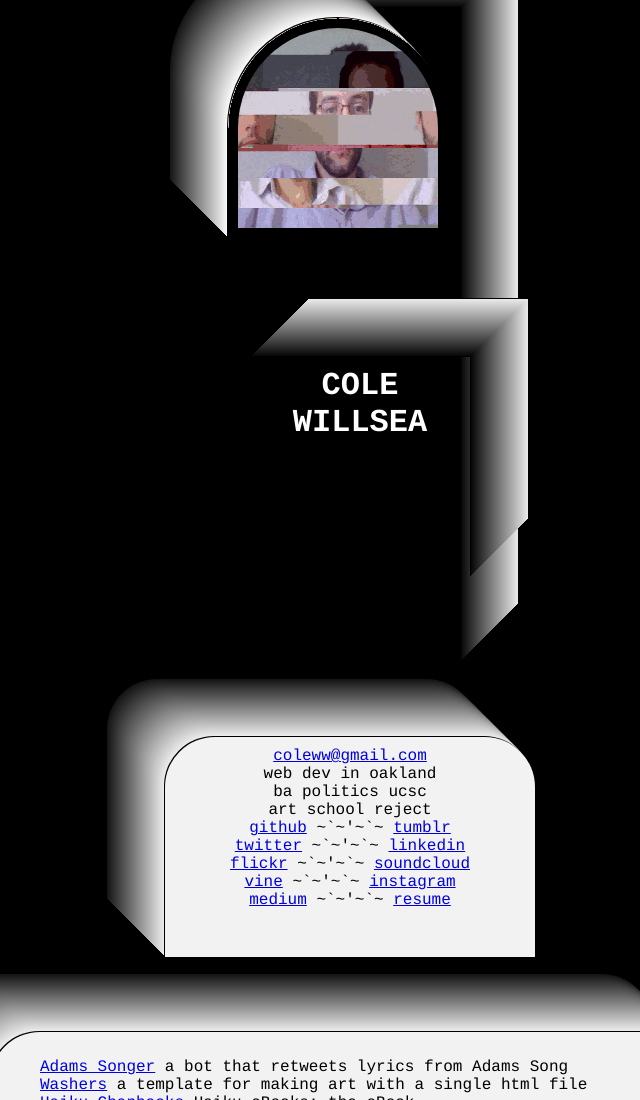
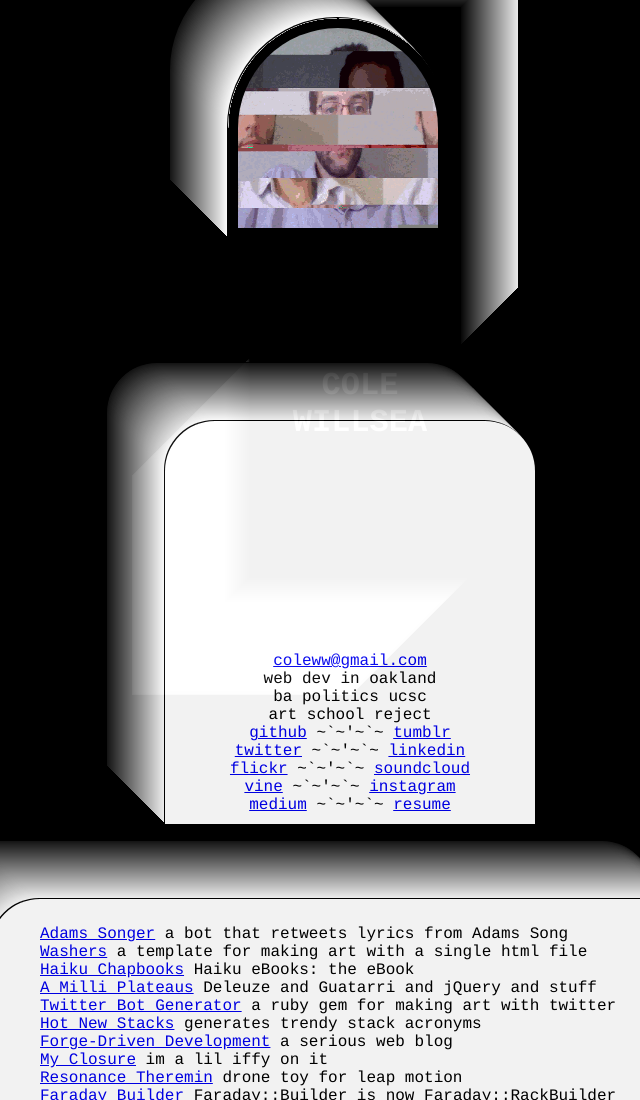
Before and after one commit to coleww/personalsitearchive, a plain HTML site: page index.html in a window 1280 px wide. Shown: the top 1100 px of the page, without its empty margins (290-930 px from the left). Drawn offline with Linux system fonts and the light colour scheme.

Commit message:
Update index.html

```diff
--- a/index.html
+++ b/index.html
@@ -25,6 +25,138 @@
 
 </script>
 <style>
+
+.rcube {
+	 background-color: rgba (0, 0, 0, 0.75)
+	margin: 20px;
+	padding: 10px;
+	min-width: 200px;
+	min-height: 200px;
+
+	margin-bottom: 75px;
+	float:left;
+	box-shadow:  -1px 1px rgba(0, 0, 0, 0.75),
+		 -2px 2px rgba(20, 20, 20, 0.75),
+		 -3px 3px rgba(30, 30, 30, 0.75),
+		 -4px 4px rgba(40, 40, 40, 0.75),
+		 -5px 5px rgba(50, 50, 50, 0.75),
+		 -6px 6px rgba(60, 60, 60, 0.75),
+		 -7px 7px rgba(70, 70, 70, 0.75),
+		 -8px 8px rgba(80, 80, 80, 0.75),
+		 -9px 9px rgba(90, 90, 90, 0.75),
+		 -10px 10px rgba(100, 100, 100, 0.75),
+		 -11px 11px rgba(110, 110, 110, 0.75),
+		 -12px 12px rgba(120, 120, 120, 0.75),
+		 -13px 13px rgba(130, 130, 130, 0.75),
+		 -14px 14px rgba(140, 140, 140, 0.75),
+		 -15px 15px rgba(150, 150, 150, 0.75),
+		 -16px 16px rgba(160, 160, 160, 0.75),
+		 -17px 17px rgba(170, 170, 170, 0.75),
+		 -18px 18px rgba(180, 180, 180, 0.75),
+		 -19px 19px rgba(190, 190, 190, 0.75),
+		 -20px 20px rgba(200, 200, 200, 0.75),
+		 -21px 21px rgba(210, 210, 210, 0.75),
+		 -22px 22px rgba(220, 220, 220, 0.75),
+		 -23px 23px rgba(230, 230, 230, 0.75),
+		 -24px 24px rgba(240, 240, 240, 0.75),
+		 -25px 25px rgba(250, 250, 250, 0.75),
+		 -26px 26px rgba(255, 255, 255, 0.75),
+		 -27px 27px rgba(255, 255, 255, 0.75),
+		 -28px 28px rgba(255, 255, 255, 0.75),
+		 -29px 29px rgba(255, 255, 255, 0.75),
+		 -30px 30px rgba(255, 255, 255, 0.75),
+		 -31px 31px rgba(255, 255, 255, 0.75),
+		 -32px 32px rgba(255, 255, 255, 0.75),
+		 -33px 33px rgba(255, 255, 255, 0.75),
+		 -34px 34px rgba(255, 255, 255, 0.75),
+		 -35px 35px rgba(255, 255, 255, 0.75),
+		 -36px 36px rgba(255, 255, 255, 0.75),
+		 -37px 37px rgba(255, 255, 255, 0.75),
+		 -38px 38px rgba(255, 255, 255, 0.75),
+		 -39px 39px rgba(255, 255, 255, 0.75),
+		 -40px 40px rgba(255, 255, 255, 0.75),
+		 -41px 41px rgba(255, 255, 255, 0.75),
+		 -42px 42px rgba(255, 255, 255, 0.75),
+		 -43px 43px rgba(255, 255, 255, 0.75),
+		 -44px 44px rgba(255, 255, 255, 0.75),
+		 -45px 45px rgba(255, 255, 255, 0.75),
+		 -46px 46px rgba(255, 255, 255, 0.75),
+		 -47px 47px rgba(255, 255, 255, 0.75),
+		 -48px 48px rgba(255, 255, 255, 0.75),
+		 -49px 49px rgba(255, 255, 255, 0.75),
+		 -50px 50px rgba(255, 255, 255, 0.75),
+		 -51px 51px rgba(255, 255, 255, 0.75),
+		 -52px 52px rgba(255, 255, 255, 0.75),
+		 -53px 53px rgba(255, 255, 255, 0.75),
+		 -54px 54px rgba(255, 255, 255, 0.75),
+		 -55px 55px rgba(255, 255, 255, 0.75),
+		 -56px 56px rgba(255, 255, 255, 0.75),
+		 -57px 57px rgba(255, 255, 255, 0.75),
+		 -58px 58px rgba(255, 255, 255, 0.75),
+		 -59px 59px rgba(255, 255, 255, 0.75),
+		 -60px 60px rgba(255, 255, 255, 0.75),
+		 -61px 61px rgba(255, 255, 255, 0.75),
+		 -62px 62px rgba(255, 255, 255, 0.75),
+		 -63px 63px rgba(255, 255, 255, 0.75),
+		 -64px 64px rgba(255, 255, 255, 0.75),
+		 -65px 65px rgba(255, 255, 255, 0.75),
+		 -66px 66px rgba(255, 255, 255, 0.75),
+		 -67px 67px rgba(255, 255, 255, 0.75),
+		 -68px 68px rgba(255, 255, 255, 0.75),
+		 -69px 69px rgba(255, 255, 255, 0.75),
+		 -70px 70px rgba(255, 255, 255, 0.75),
+		 -71px 71px rgba(255, 255, 255, 0.75),
+		 -72px 72px rgba(255, 255, 255, 0.75),
+		 -73px 73px rgba(255, 255, 255, 0.75),
+		 -74px 74px rgba(255, 255, 255, 0.75),
+		 -75px 75px rgba(255, 255, 255, 0.75),
+		 -76px 76px rgba(255, 255, 255, 0.75),
+		 -77px 77px rgba(255, 255, 255, 0.75),
+		 -78px 78px rgba(255, 255, 255, 0.75),
+		 -79px 79px rgba(255, 255, 255, 0.75),
+		 -80px 80px rgba(255, 255, 255, 0.75),
+		 -81px 81px rgba(255, 255, 255, 0.75),
+		 -82px 82px rgba(255, 255, 255, 0.75),
+		 -83px 83px rgba(255, 255, 255, 0.75),
+		 -84px 84px rgba(255, 255, 255, 0.75),
+		 -85px 85px rgba(255, 255, 255, 0.75),
+		 -86px 86px rgba(255, 255, 255, 0.75),
+		 -87px 87px rgba(255, 255, 255, 0.75),
+		 -88px 88px rgba(255, 255, 255, 0.75),
+		 -89px 89px rgba(255, 255, 255, 0.75),
+		 -90px 90px rgba(255, 255, 255, 0.75),
+		 -91px 91px rgba(255, 255, 255, 0.75),
+		 -92px 92px rgba(255, 255, 255, 0.75),
+		 -93px 93px rgba(255, 255, 255, 0.75),
+		 -94px 94px rgba(255, 255, 255, 0.75),
+		 -95px 95px rgba(255, 255, 255, 0.75),
+		 -96px 96px rgba(255, 255, 255, 0.75),
+		 -97px 97px rgba(255, 255, 255, 0.75),
+		 -98px 98px rgba(255, 255, 255, 0.75),
+		 -99px 99px rgba(255, 255, 255, 0.75),
+		 -100px 100px rgba(255, 255, 255, 0.75),
+		 -101px 101px rgba(255, 255, 255, 0.75),
+		 -102px 102px rgba(255, 255, 255, 0.75),
+		 -103px 103px rgba(255, 255, 255, 0.75),
+		 -104px 104px rgba(255, 255, 255, 0.75),
+		 -105px 105px rgba(255, 255, 255, 0.75),
+		 -106px 106px rgba(255, 255, 255, 0.75),
+		 -107px 107px rgba(255, 255, 255, 0.75),
+		 -108px 108px rgba(255, 255, 255, 0.75),
+		 -109px 109px rgba(255, 255, 255, 0.75),
+		 -110px 110px rgba(255, 255, 255, 0.75),
+		 -111px 111px rgba(255, 255, 255, 0.75),
+		 -112px 112px rgba(255, 255, 255, 0.75),
+		 -113px 113px rgba(255, 255, 255, 0.75),
+		 -114px 114px rgba(255, 255, 255, 0.75),
+		 -115px 115px rgba(255, 255, 255, 0.75),
+		 -116px 116px rgba(255, 255, 255, 0.75),
+		 -117px 117px rgba(255, 255, 255, 0.75),
+		 -118px 118px rgba(255, 255, 255, 0.75),
+		 -119px 119px rgba(0, 0, 0, 0.75);
+
+}
+
 
 .lcube {
 	 background-color: rgba (0, 0, 0, 1.0)
@@ -171,7 +303,7 @@
 <body style="font-family: courier; background-color: black;">
   <center>
 
-    <div  class="lcube" style="max-width:200px"><img src='./back.gif' class="cube"alt="me with glitch and gif" style="max-width: 150px; height: 75%; border-radius: 500px 500px 0 0; margin-left: -25px;">&nbsp;&nbsp;&nbsp;<h1 class="lcube" style="color:white;font-weight:bold;">COLE WILLSEA</h1></div>
+    <div  class="lcube" style="max-width:200px"><img src='./back.gif' class="cube"alt="me with glitch and gif" style="max-width: 150px; height: 75%; border-radius: 500px 500px 0 0; margin-left: -25px;">&nbsp;&nbsp;&nbsp;<h1 class="rcube" style="color:white;font-weight:bold;">COLE WILLSEA</h1></div>
     <div style="background: white; width: 350px; padding: 10px; opacity: 0.95; border-radius: 50px 50px 0 0;" class="cube">
         <a href="mailto:coleww@gmail.com">coleww@gmail.com</a>
         <br />
```
